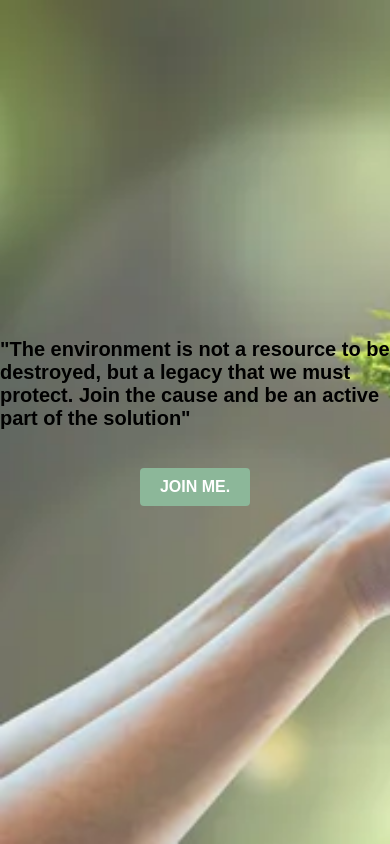
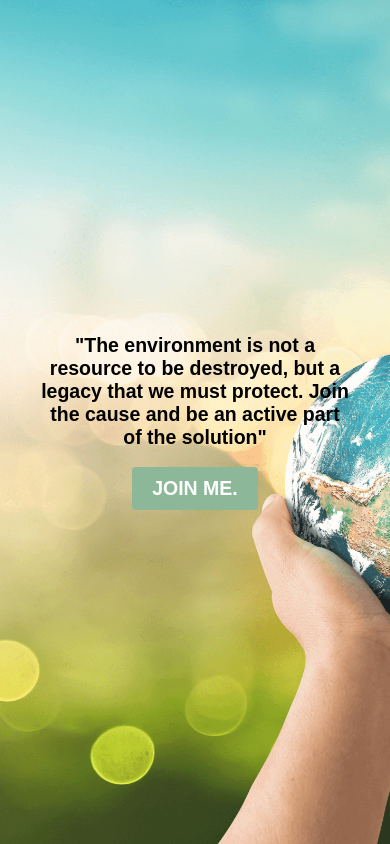
Before and after one commit to tomasba19/GreenLand, a React (Vite) app in the folder client/: page / in a window 390 px wide. Built offline with nearby package versions, Linux system fonts and the light colour scheme; a web font is replaced by a local one.

Commit message:
landing img

```diff
--- a/client/src/components/Landing/Landing.module.css
+++ b/client/src/components/Landing/Landing.module.css
@@ -1,28 +1,27 @@
 .landingPage {
   width: 100vw;
   height: 100vh;
-    background: url('../../assets/landPage.webp') no-repeat;
+  background: url('../../assets/landing_img.png') no-repeat center bottom;
   background-size: cover;
   display: flex;
   flex-direction: column;
   align-items: center;
-    justify-content: center;
+  justify-content: center; /* Alinear el contenido en la parte inferior */
 }
-
   .header {
-    font-size: 20px;
+    text-align: center;
+    font-size: 2vw;
     font-weight: bold;
-    margin-bottom: 20px;
+    width: 50vw;
   }
 
   .btn {
-    display: inline-block;
     padding: 10px 20px;
     border: none;
     border-radius: 4px;
     cursor: pointer;
     text-decoration: none;
-    font-size: 16px;
+    font-size: 1vw;
     font-weight: bold;
   }
 
@@ -34,3 +33,14 @@
   .btnPrimary:hover {
     background-color: #D0E1D6;
   }
+
+  @media (max-width: 800px) {
+    .header {
+      font-size: 5vw; /* Tamaño de fuente de 8vw en pantallas pequeñas */
+      width: 80vw; /* Ajuste del ancho para ocupar más espacio en pantallas pequeñas */
+    }
+
+    .btn {
+      font-size: 5vw; /* Tamaño de fuente de 8vw en pantallas pequeñas */
+    }
+  }
```
Also changed, not shown: client/src/assets/landing_img.png (added). Lines whose indentation alone changed are shown as unchanged.
